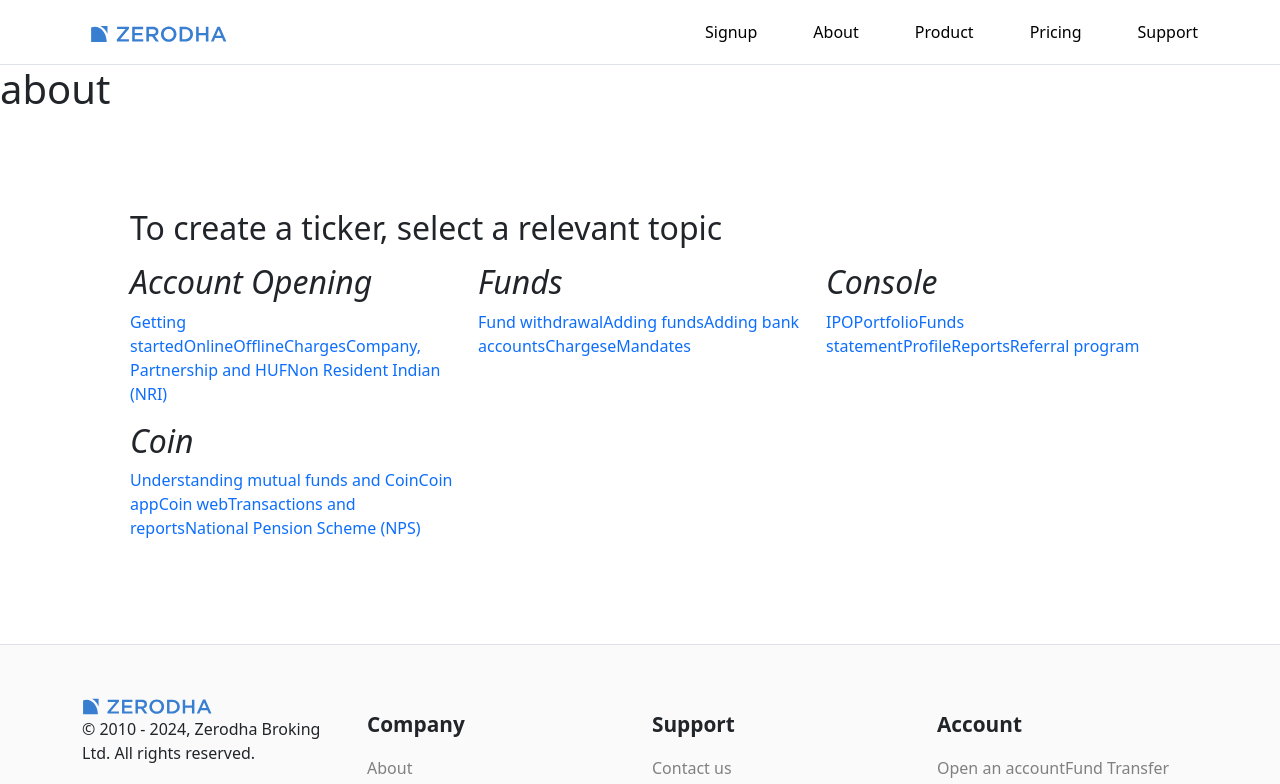
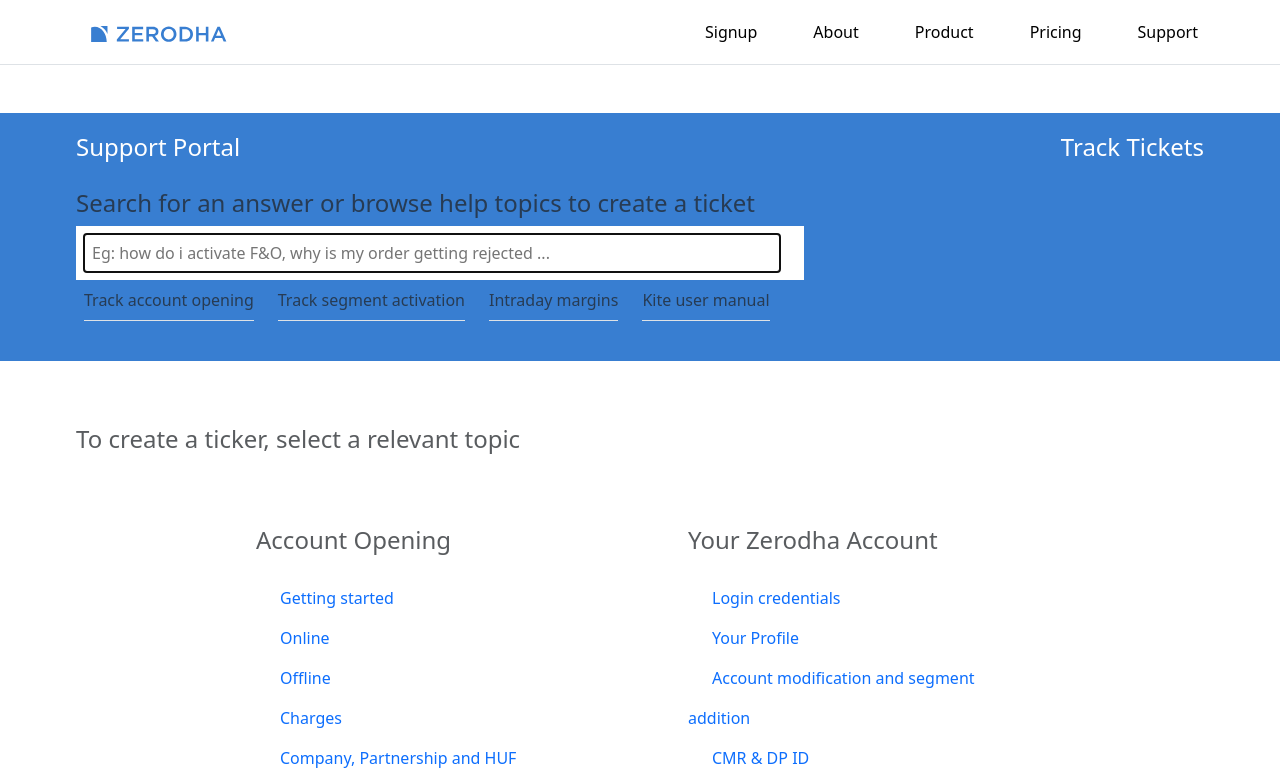
Before and after one commit to anuragpardeshii/Zerodha, a React (Vite) app: page /support in a window 1280 px wide. Shown: the top 784 px of the page. Built offline with nearby package versions, Linux system fonts and the light colour scheme.

Commit message:
Building Support Page

```diff
--- a/src/index.css
+++ b/src/index.css
@@ -36,3 +36,22 @@
     background-color: green;
     color: white;
 }
+
+#search-text {
+    display: inline;
+    max-width: 100%;
+    height: 38px;
+    width: 85%;
+    color: #222;
+    padding: 0;
+    margin: 0;
+    border: none;
+    vertical-align: bottom;
+    line-height: 2.3;
+}
+
+.searching-img i {
+    width: 25px;
+    position: relative;
+    opacity: 0.6;
+}
--- a/src/landing_page/support/CreateTicket.jsx
+++ b/src/landing_page/support/CreateTicket.jsx
@@ -1,60 +1,76 @@
 function CreateTicket() {
   return (
     <>
-        <div className="container">
-          <div className="row p-5 mt-5 mb-5">
-            <h1 className="fs-2">
+      <div className="text-muted">
+        <div className="row p-md-3 p-sm-1 m-5">
+          <h1 className="fs-4 mb-4">
             To create a ticker, select a relevant topic
           </h1>
-            <div className="col-md-4 col-sm-12 mt-2 mb-2">
-              <h4 className="fs-2">
-                <i className="fa fa-plus-circle" aria-hidden="true">
-                  Account Opening
-                </i>
+          <div className="d-flex flex-wrap justify-content-center">
+            <div className="col-md-4 col-sm-12 m-5 " style={{maxWidth: "21rem"}}>
+              <h4 className="fs-4 mb-4">
+                <i className="fa fa-plus-circle" aria-hidden="true"></i> Account Opening
               </h4>
-              <a href="" style={{textDecoration: "none"}}>Getting started</a>
-              <a href="" style={{textDecoration: "none"}}>Online</a>
-              <a href="" style={{textDecoration: "none"}}>Offline</a>
-              <a href="" style={{textDecoration: "none"}}>Charges</a>
-              <a href="" style={{textDecoration: "none"}}>Company, Partnership and HUF</a>
-              <a href="" style={{textDecoration: "none"}}>Non Resident Indian (NRI)</a>
+              <a className="ps-4" href="" style={{ textDecoration: "none", lineHeight: "2.5" }}>Getting started</a><br />
+              <a className="ps-4" href="" style={{ textDecoration: "none", lineHeight: "2.5" }}>Online</a><br />
+              <a className="ps-4" href="" style={{ textDecoration: "none", lineHeight: "2.5" }}>Offline</a><br />
+              <a className="ps-4" href="" style={{ textDecoration: "none", lineHeight: "2.5" }}>Charges</a><br />
+              <a className="ps-4" href="" style={{ textDecoration: "none", lineHeight: "2.5" }}>Company, Partnership and HUF</a><br />
+              <a className="ps-4" href="" style={{ textDecoration: "none", lineHeight: "2.5" }}>Non Resident Indian (NRI)</a><br />
             </div>
-            <div className="col-md-4 col-sm-12 mt-2 mb-2">
-              <h4 className="fs-2">
-                <i className="fa fa-plus-circle" aria-hidden="true">
-                  Funds
-                </i>
+            <div className="col-md-4 col-sm-12 m-5" style={{maxWidth: "21rem"}}>
+              <h4 className="fs-4 mb-4">
+                <i class="fa fa-user-md" aria-hidden="true"></i> Your Zerodha Account
               </h4>
-              <a href="" style={{textDecoration: "none"}}>Fund withdrawal</a>
-              <a href="" style={{textDecoration: "none"}}>Adding funds</a>
-              <a href="" style={{textDecoration: "none"}}>Adding bank accounts</a>
-              <a href="" style={{textDecoration: "none"}}>Charges</a>
-              <a href="" style={{textDecoration: "none"}}>eMandates</a>
+              <a className="ps-4" href="" style={{ textDecoration: "none", lineHeight: "2.5" }}>Login credentials</a><br />
+              <a className="ps-4" href="" style={{ textDecoration: "none", lineHeight: "2.5" }}>Your Profile</a><br />
+              <a className="ps-4" href="" style={{ textDecoration: "none", lineHeight: "2.5" }}>Account modification and segment addition</a><br />
+              <a className="ps-4" href="" style={{ textDecoration: "none", lineHeight: "2.5" }}>CMR & DP ID</a><br />
+              <a className="ps-4" href="" style={{ textDecoration: "none", lineHeight: "2.5" }}>Nomination</a><br />
+              <a className="ps-4" href="" style={{ textDecoration: "none", lineHeight: "2.5" }}>Transfer and conversion of shares</a><br />
             </div>
-            <div className="col-md-4 col-sm-12 mt-2 mb-2">
-              <h4 className="fs-2">
-                <i className="fa fa-plus-circle" aria-hidden="true">
-                  Console
-                </i>
+            <div className="col-md-4 col-sm-12 m-5" style={{maxWidth: "21rem"}}>
+              <h4 className="fs-4 mb-4">
+                <i class="fa fa-bar-chart" aria-hidden="true"></i> Trading and Markets
               </h4>
-              <a href="" style={{textDecoration: "none"}}>IPO</a>
-              <a href="" style={{textDecoration: "none"}}>Portfolio</a>
-              <a href="" style={{textDecoration: "none"}}>Funds statement</a>
-              <a href="" style={{textDecoration: "none"}}>Profile</a>
-              <a href="" style={{textDecoration: "none"}}>Reports</a>
-              <a href="" style={{textDecoration: "none"}}>Referral program</a>
+              <a className="ps-4" href="" style={{ textDecoration: "none", lineHeight: "2.5" }}>Trading FAQs</a><br />
+              <a className="ps-4" href="" style={{ textDecoration: "none", lineHeight: "2.5" }}>Kite</a><br />
+              <a className="ps-4" href="" style={{ textDecoration: "none", lineHeight: "2.5" }}>Margins</a><br />
+              <a className="ps-4" href="" style={{ textDecoration: "none", lineHeight: "2.5" }}>Product and order types</a><br />
+              <a className="ps-4" href="" style={{ textDecoration: "none", lineHeight: "2.5" }}>Corporate actions</a><br />
+              <a className="ps-4" href="" style={{ textDecoration: "none", lineHeight: "2.5" }}>Kite features</a><br />
             </div>
-            <div className="col-md-4 col-sm-12 mt-2 mb-2">
-              <h4 className="fs-2">
-                <i className="fa fa-plus-circle" aria-hidden="true">
-                  Coin
-                </i>
+            <div className="col-md-4 col-sm-12 m-5" style={{maxWidth: "21rem"}}>
+              <h4 className="fs-4 mb-4">
+                <i class="fa fa-window-maximize" aria-hidden="true"></i> Funds
               </h4>
-              <a href="" style={{textDecoration: "none"}}>Understanding mutual funds and Coin</a>
-              <a href="" style={{textDecoration: "none"}}>Coin app</a>
-              <a href="" style={{textDecoration: "none"}}>Coin web</a>
-              <a href="" style={{textDecoration: "none"}}>Transactions and reports</a>
-              <a href="" style={{textDecoration: "none"}}>National Pension Scheme (NPS)</a>
+              <a className="ps-4" href="" style={{ textDecoration: "none", lineHeight: "2.5" }}>Fund withdrawal</a><br />
+              <a className="ps-4" href="" style={{ textDecoration: "none", lineHeight: "2.5" }}>Adding funds</a><br />
+              <a className="ps-4" href="" style={{ textDecoration: "none", lineHeight: "2.5" }}>Adding bank accounts</a><br />
+              <a className="ps-4" href="" style={{ textDecoration: "none", lineHeight: "2.5" }}>Charges</a><br />
+              <a className="ps-4" href="" style={{ textDecoration: "none", lineHeight: "2.5" }}>eMandates</a><br />
+            </div>
+            <div className="col-md-4 col-sm-12 m-5" style={{maxWidth: "21rem"}}>
+              <h4 className="fs-4 mb-4">
+                <i class="fa fa-codiepie" aria-hidden="true"></i> Console
+              </h4>
+              <a className="ps-4" href="" style={{ textDecoration: "none", lineHeight: "2.5" }}>IPO</a><br />
+              <a className="ps-4" href="" style={{ textDecoration: "none", lineHeight: "2.5" }}>Portfolio</a><br />
+              <a className="ps-4" href="" style={{ textDecoration: "none", lineHeight: "2.5" }}>Funds statement</a><br />
+              <a className="ps-4" href="" style={{ textDecoration: "none", lineHeight: "2.5" }}>Profile</a><br />
+              <a className="ps-4" href="" style={{ textDecoration: "none", lineHeight: "2.5" }}>Reports</a><br />
+              <a className="ps-4" href="" style={{ textDecoration: "none", lineHeight: "2.5" }}>Referral program</a><br />
+            </div>
+            <div className="col-md-4 col-sm-12 m-5" style={{maxWidth: "21rem"}}>
+              <h4 className="fs-4 mb-4">
+                <i className="fa fa-plus-circle" aria-hidden="true"></i> Coin
+              </h4>
+              <a className="ps-4" href="" style={{ textDecoration: "none", lineHeight: "2.5" }}>Understanding mutual funds and Coin</a><br />
+              <a className="ps-4" href="" style={{ textDecoration: "none", lineHeight: "2.5" }}>Coin app</a><br />
+              <a className="ps-4" href="" style={{ textDecoration: "none", lineHeight: "2.5" }}>Coin web</a><br />
+              <a className="ps-4" href="" style={{ textDecoration: "none", lineHeight: "2.5" }}>Transactions and reports</a><br />
+              <a className="ps-4" href="" style={{ textDecoration: "none", lineHeight: "2.5" }}>National Pension Scheme (NPS)</a><br />
+            </div>
           </div>
         </div>
       </div>
--- a/src/landing_page/support/Hero.jsx
+++ b/src/landing_page/support/Hero.jsx
@@ -1,7 +1,52 @@
 function Hero() {
   return (
     <>
-        <h1>about</h1>
+      <div className="text-muted" style={{ backgroundColor: "#387ed1" }}>
+        <div className="row p-md-3 p-sm-1 m-5">
+          <div className="d-flex justify-content-between">
+            <a
+              className="fs-4 mb-4"
+              style={{ textDecoration: "none", color: "white" }}
+            >
+              Support Portal
+            </a>
+            <a
+              className="fs-4 mb-4"
+              style={{ textDecoration: "none", color: "white" }}
+              href=""
+            >
+              Track Tickets
+            </a>
+          </div>
+          <div className="row">
+            <div className="col-8">
+              <h4>
+                Search for an answer or browse help topics to create a ticket
+              </h4>
+              <div className="col p-2 w-100 d-flex flex-row align-items-center" style={{backgroundColor: "white"}}>
+                <input
+                  id="search-text"
+                  className="border border-0 w-100 ps-2"
+                  type="text"
+                  autocomplete="off"
+                  placeholder="Eg: how do i activate F&amp;O, why is my order getting rejected ..."
+                  autofocus=""
+                />
+                <span className="m-2 searching-img">
+                <i class="fa fa-search w-100" aria-hidden="true"></i>
+                </span>
+              </div>
+              <div className="d-flex p-2">
+                <p className="border-bottom pb-2 me-4">Track account opening</p>
+                <p className="border-bottom pb-2 me-4">Track segment activation</p>
+                <p className="border-bottom pb-2 me-4">Intraday margins</p>
+                <p className="border-bottom pb-2 me-4">Kite user manual</p>
+              </div>
+            </div>
+            <div className="col-4"></div>
+          </div>
+        </div>
+      </div>
     </>
   );
 }
```
Also changed, not shown: public/media/Images/magnifying-glass-solid.svg (added). Lines whose indentation alone changed are shown as unchanged.
